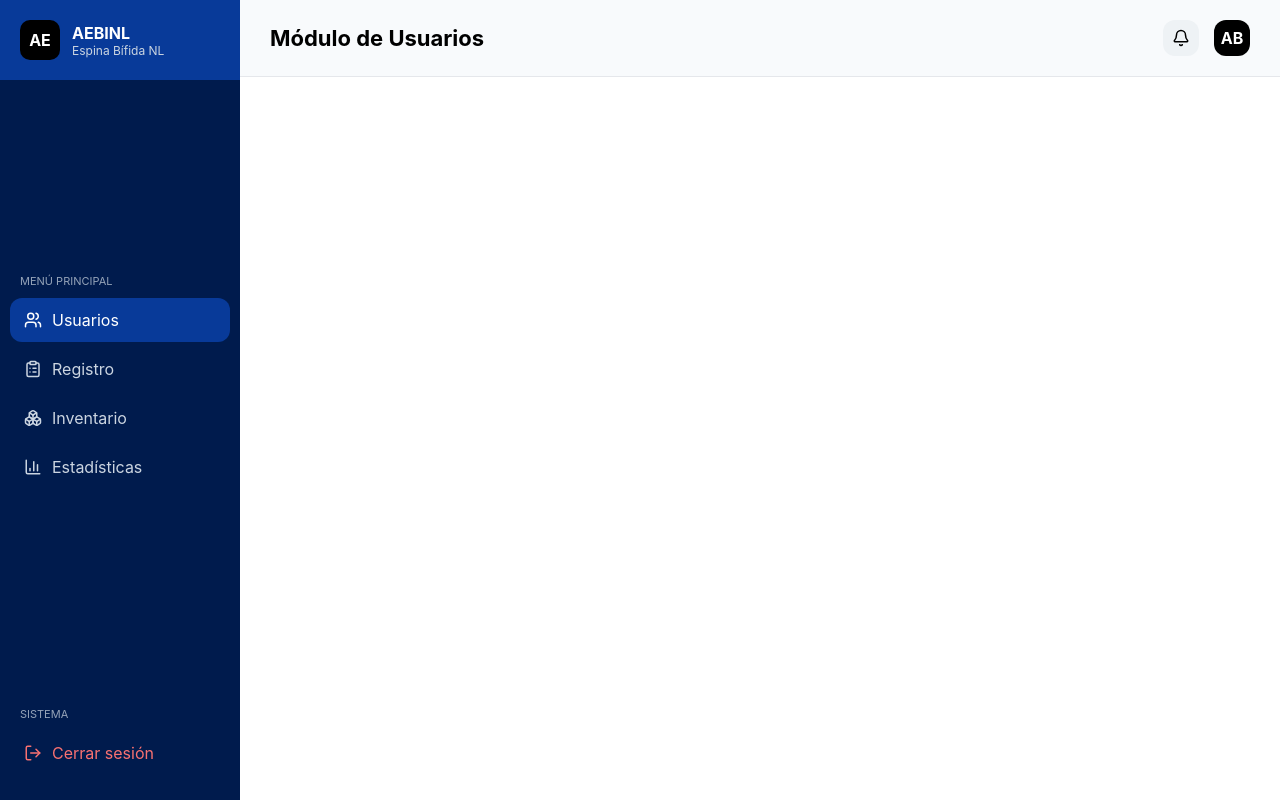
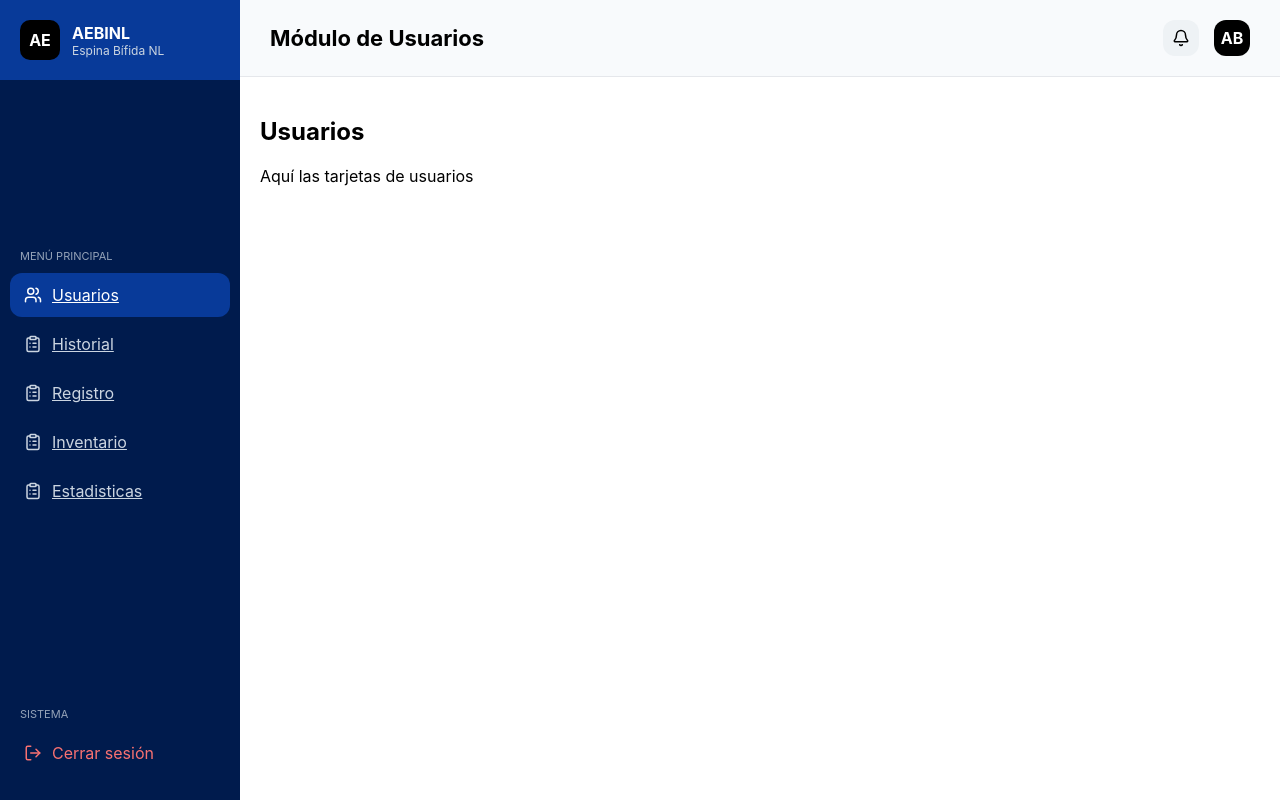
Before and after one commit to Ay4xx/SoftwareEspinaBifida, a React (Create React App) app in the folder espina-bifida-app/: page / in a window 1280 px wide. Built offline with nearby package versions, Linux system fonts and the light colour scheme.

Commit message:
Edicion de folders
Agregar archicos de pantallas y navegacion

```diff
--- a/espina-bifida-app/package.json
+++ b/espina-bifida-app/package.json
@@ -10,6 +10,7 @@
     "lucide-react": "^1.7.0",
     "react": "^19.2.4",
     "react-dom": "^19.2.4",
+    "react-router-dom": "^7.13.2",
     "react-scripts": "5.0.1",
     "web-vitals": "^2.1.4"
   },
--- a/espina-bifida-app/src/App.js
+++ b/espina-bifida-app/src/App.js
@@ -3,19 +3,31 @@ import Sidebar from './componentes/sidebar/sidebar';
 import './App.css';
 import Header from './componentes/header/header';
 
+import { BrowserRouter as Router, Routes, Route } from 'react-router-dom';
+
+import UsuariosPage from './pantallas/usuario';
+import HistorialPage from './pantallas/historial';
+//import Login from './pages/login';
+
 function App() {
   return (
-    <div className="layout">
-      <Sidebar />
+    <Router>
+      <div className="layout">
+        <Sidebar />
 
-      <div className="main">
-        <Header />
+        <div className="main">
+          <Header />
 
-        <div className="content">
-          {/* tus cards aquí */}
+          <div className="content">
+            <Routes>
+              <Route path="/" element={<UsuariosPage />} />
+              <Route path="/historial" element={<HistorialPage />} />
+            </Routes>
+          </div>
+
         </div>
       </div>
-    </div>
+    </Router>
   );
 }
 
--- a/espina-bifida-app/src/componentes/sidebar/sidebar.js
+++ b/espina-bifida-app/src/componentes/sidebar/sidebar.js
@@ -8,14 +8,20 @@ import {
   LogOut,
 } from "lucide-react";
 
+import { Link, useLocation } from "react-router-dom";
+
 const menuItems = [
-  { name: "Usuarios", icon: Users, active: true },
-  { name: "Registro", icon: ClipboardList },
-  { name: "Inventario", icon: Boxes },
-  { name: "Estadísticas", icon: BarChart3 },
+  { name: "Usuarios", icon: Users, path: "/" },
+  { name: "Historial", icon: ClipboardList, path: "/historial" },
+  { name: "Registro", icon: ClipboardList, path: "/registro" },
+  { name: "Inventario", icon: ClipboardList, path: "/inventario" },
+  { name: "Estadisticas", icon: ClipboardList, path: "/estadisticas" },
 ];
 
+
 function Sidebar() {
+  const location = useLocation();
+
   return (
     <aside className="sidebar">
       {/* Header */}
@@ -33,15 +39,17 @@ function Sidebar() {
 
         {menuItems.map((item, index) => {
           const Icon = item.icon;
+          const isActive = location.pathname === item.path;
 
           return (
-            <div
+            <Link
+              to={item.path}
               key={index}
-              className={`menu-item ${item.active ? "active" : ""}`}
+              className={`menu-item ${isActive ? "active" : ""}`}
             >
               <Icon size={18} />
               <span>{item.name}</span>
-            </div>
+            </Link>
           );
         })}
       </div>
--- /dev/null
+++ b/espina-bifida-app/src/pantallas/historial.jsx
@@ -0,0 +1,10 @@
+function HistorialPage() {
+  return (
+    <div>
+      <h2>Historial</h2>
+      <p>Aquí el historial</p>
+    </div>
+  );
+}
+
+export default HistorialPage;
--- /dev/null
+++ b/espina-bifida-app/src/pantallas/usuario.jsx
@@ -0,0 +1,10 @@
+function UsuariosPage() {
+  return (
+    <div>
+      <h2>Usuarios</h2>
+      <p>Aquí las tarjetas de usuarios</p>
+    </div>
+  );
+}
+
+export default UsuariosPage;
```
Also changed, not shown: espina-bifida-app/src/pantallas/estadisticas.jsx (added), espina-bifida-app/src/pantallas/inventario.jsx (added), espina-bifida-app/src/pantallas/login.jsx (added), espina-bifida-app/src/pantallas/registro.jsx (added), 1 other file (tests, documents, lock files or other folders).
